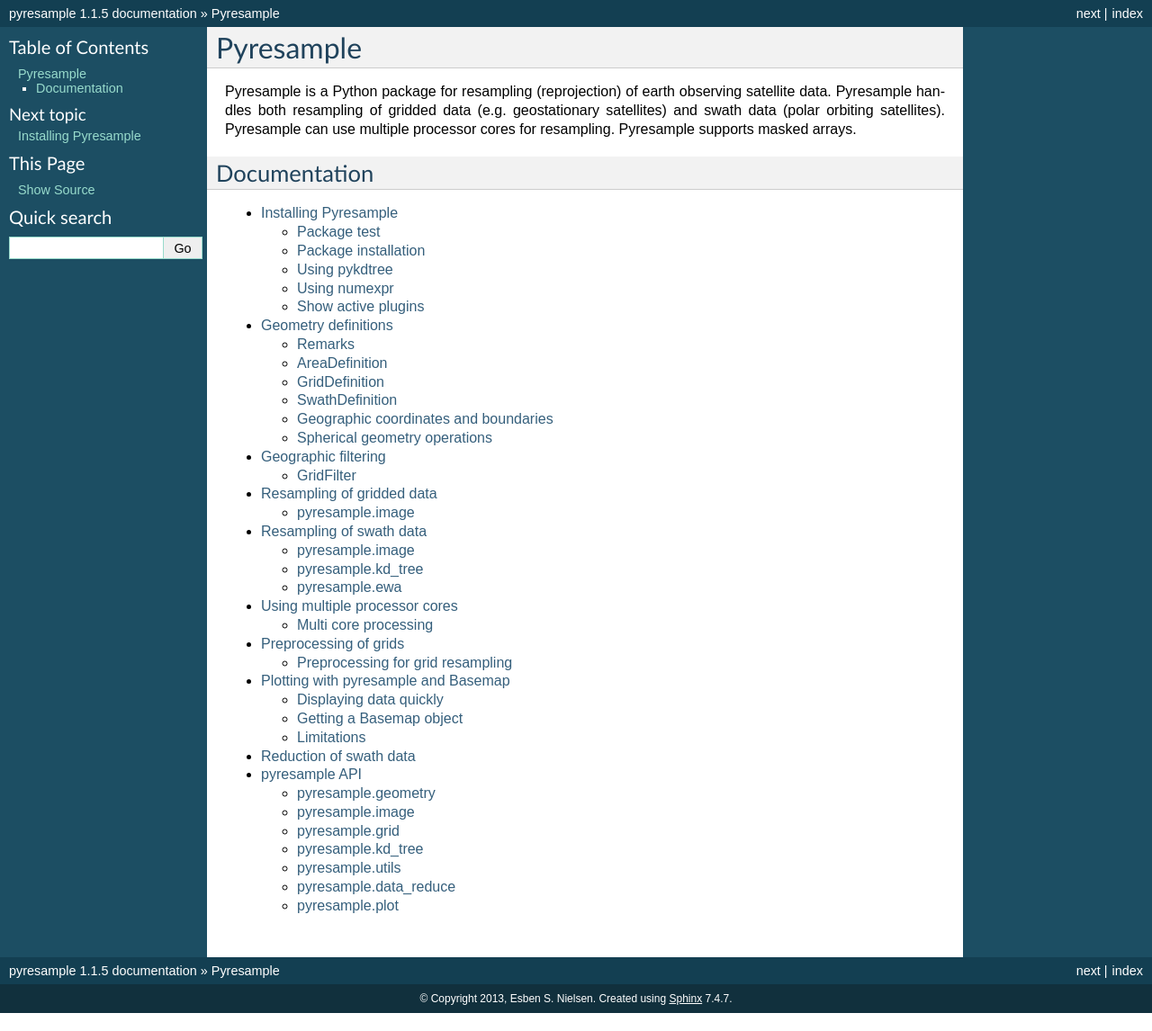
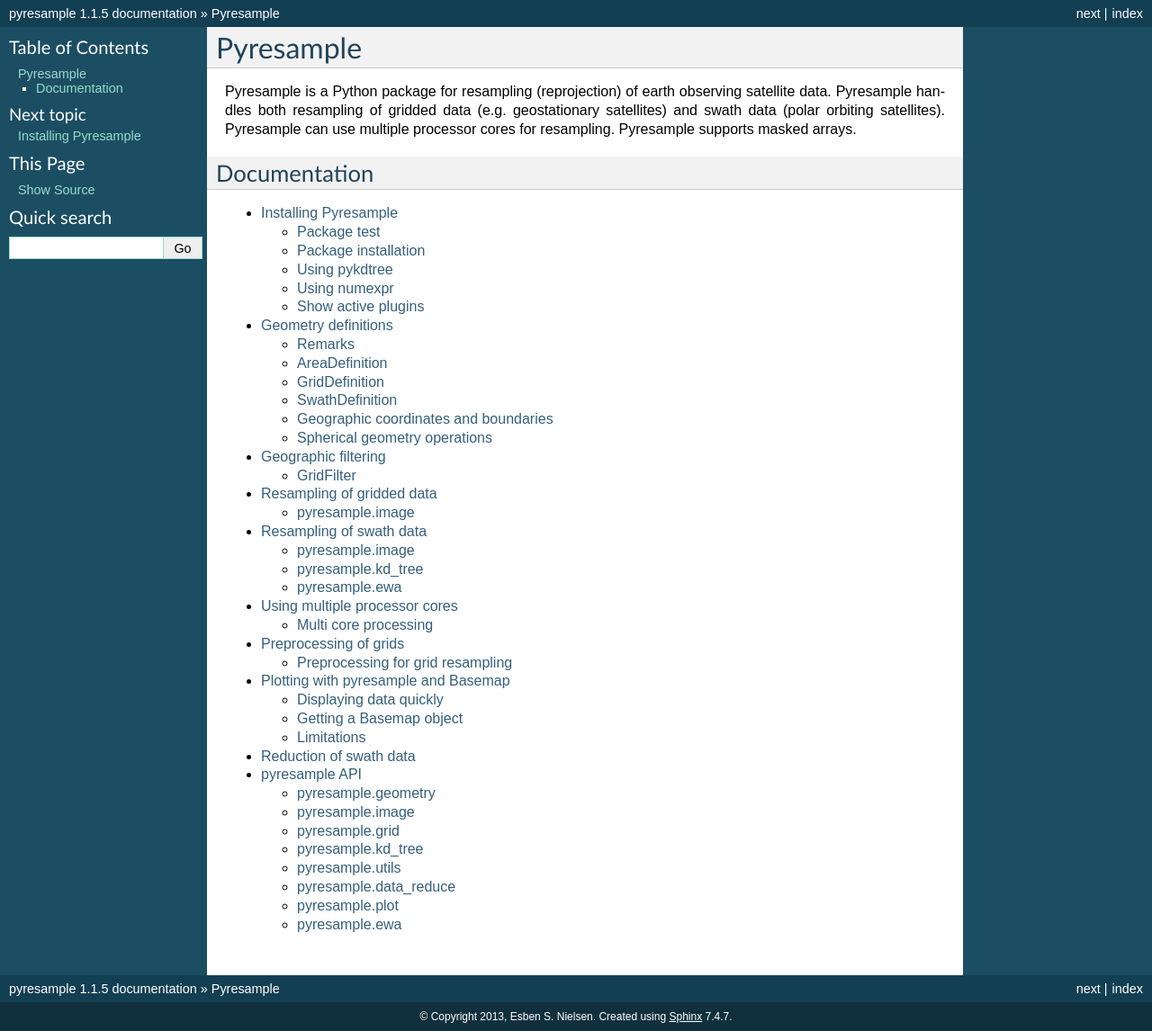
Before and after one commit to pytroll/pyresample, a Sphinx documentation site: the page built from docs/source/index.rst, in a window 1280 px wide. Shown: the whole page at 90% size. Built offline with Sphinx 7.4.7, drawn with Linux system fonts in a browser that asks for light colours.

Commit message:
Add pyresample.ewa to API documentation list

```diff
--- a/docs/source/API.rst
+++ b/docs/source/API.rst
@@ -35,3 +35,8 @@
 ---------------------------------
 .. automodule:: plot
 	:members:
+
+pyresample.ewa
+--------------
+.. automodule:: ewa
+    :members:
```
